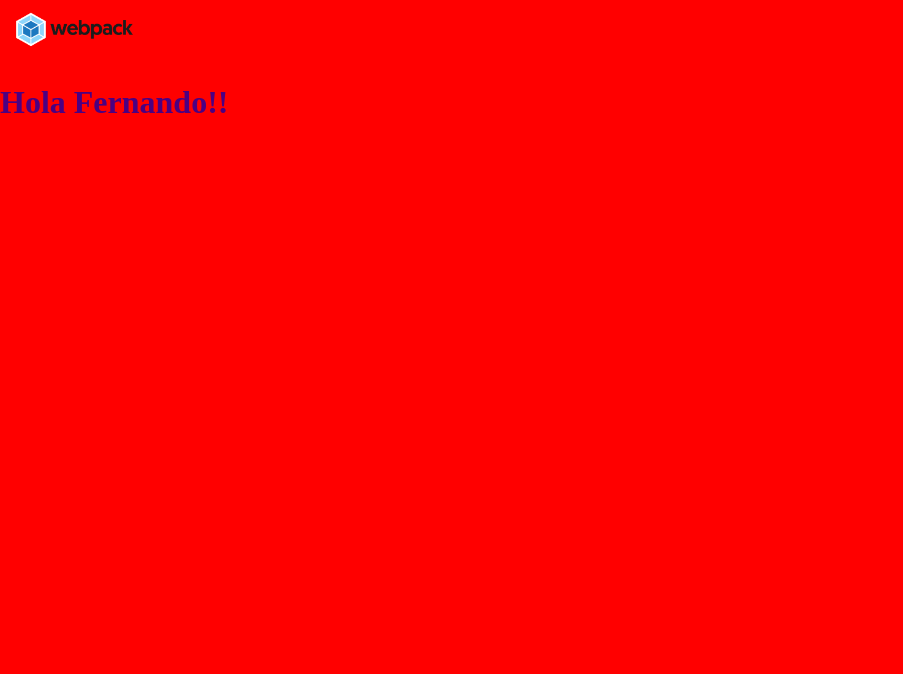
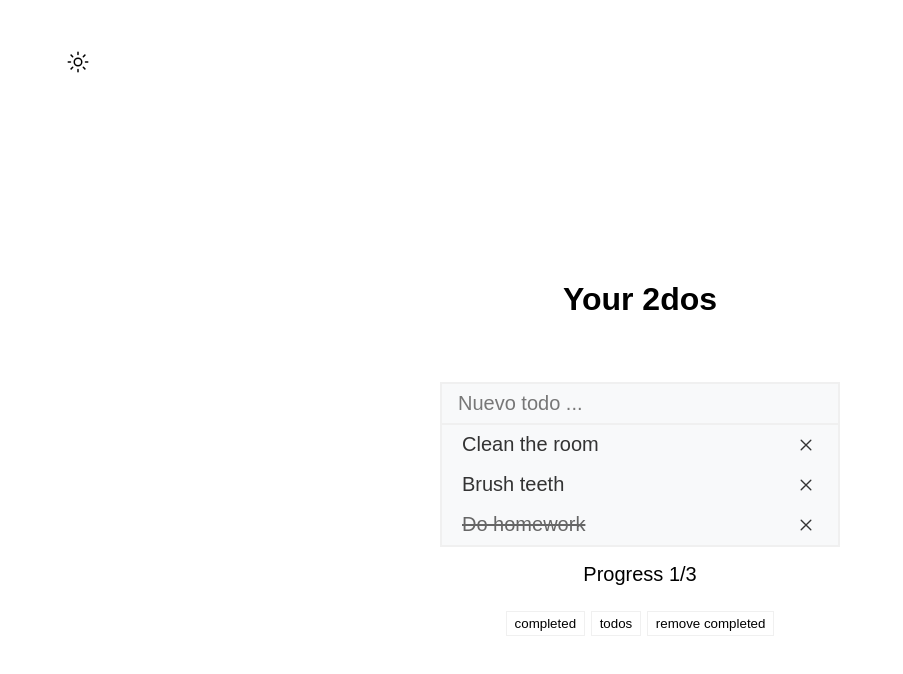
Before and after one commit to jjcoll/2dos, a website built with webpack: page src/index.html in a window 1280 px wide. Shown: the whole page, without its empty margins (0-903 px from the left). Built offline with nearby package versions, Linux system fonts and the light colour scheme.

Commit message:
added html css, and day night themes

```diff
--- a/src/index.html
+++ b/src/index.html
@@ -1,15 +1,53 @@
 <!DOCTYPE html>
 <html lang="en">
+
 <head>
   <meta charset="UTF-8">
   <meta http-equiv="X-UA-Compatible" content="IE=edge">
   <meta name="viewport" content="width=device-width, initial-scale=1.0">
+
+  <link rel="stylesheet" href="./styles.css">
   <title>Webpack</title>
 </head>
+
 <body>
-   <!-- COMENTARIO -->
-   <!-- COMENTARIO -->
-   <!-- COMENTARIO -->
-    <img src="assets/img/webpack-logo.png" alt="Webpack logo">
+  <div class="header">
+    <ion-icon class="theme-icon" name="sunny-outline"></ion-icon>
+  </div>
+  <div class="container">
+    <h1 class="heading-primary">Your 2dos</h1>
+    <div class="todo-container">
+      <div class="add-todos">
+        <input type="text" class="add-todo__input" name="new-todo" placeholder="Nuevo todo ...">
+      </div>
+      <div class="todo-list">
+        <div class="todo">
+          <p class="task-name">Clean the room</p>
+          <ion-icon class="close-icon" name="close-outline"></ion-icon>
+        </div>
+        <div class="todo">
+          <p class="task-name">Brush teeth</p>
+          <ion-icon class="close-icon" name="close-outline"></ion-icon>
+        </div>
+        <div class="todo">
+          <p class="task-name completed">Do homework</p>
+          <ion-icon class="close-icon" name="close-outline"></ion-icon>
+        </div>
+      </div>
+    </div>
+    <div class="list-footer">
+      <p class="progress">Progress 1/3</p>
+      <div class="filters">
+        <button class="filter-button" type="button">completed</button>
+        <button class="filter-button" type="button">todos</button>
+        <button class="filter-button" type="button">remove completed</button>
+      </div>
+    </div>
+  </div>
+
+  <!-- Import ionicons -->
+  <script type="module" src="https://unpkg.com/ionicons@5.5.2/dist/ionicons/ionicons.esm.js"></script>
+  <script nomodule src="https://unpkg.com/ionicons@5.5.2/dist/ionicons/ionicons.js"></script>
 </body>
+
 </html>
--- a/src/index.js
+++ b/src/index.js
@@ -1,7 +1,25 @@
 // Importar modulo -- necesito funcion saludar
-import {saludar} from './js/components'
 import './styles.css'
 
-const nombre = 'Fernando';
+const themeBtn = document.querySelector(".theme-icon")
+let theme = "d"
 
-saludar(nombre)
+themeBtn.addEventListener('click', () => {
+  if (theme === "d") {
+    themeBtn.setAttribute("name", "moon-outline")
+    theme = "n"
+    document.documentElement.style.setProperty('--background', '#1A1A1A');
+    document.documentElement.style.setProperty('--border', '#4D4D4D');
+    document.documentElement.style.setProperty('--text', '#FFFFFF');
+  } else {
+    themeBtn.setAttribute("name", "sunny-outline")
+    theme = "d"
+    document.documentElement.style.setProperty('--background', '#FFFFFF');
+    document.documentElement.style.setProperty('--border', '#F0F0F0');
+    document.documentElement.style.setProperty('--text', '#000000');
+  }
+})
+
+const toggleTheme = () => {
+
+};
--- a/src/js/components.js
+++ /dev/null
@@ -1,18 +0,0 @@
-import '../css/componentes.css';
-// import webpacklogo from '../assets/img/webpack-logo.png';
-
-// export -- necesarion para poder exportar codigo
-export const saludar = (nombre) => {
-  console.log('Creando etiqueta h1');
-
-  const h1 = document.createElement('h1');
-  h1.innerText = `Hola ${nombre}!!`;
-  document.body.append(h1)
-
-
-
-  // IMG  -- importar imagen
-  // const img = document.createElement('img');
-  // img.src = webpacklogo;
-  // document.body.append(img);
-}
--- a/src/styles.css
+++ b/src/styles.css
@@ -1,8 +1,173 @@
-html, body {
+* {
   margin: 0;
-  background-color: red;
+  padding: 0;
+  box-sizing: border-box;
 }
 
-img {
-  width: 150px;
+/*
+Dark mode:
+background:#1A1A1A
+border: #4D4D4D
+text: #FFFFFF
+
+Light mode:
+background: #FFFFFF
+border: #F0F0F0
+text: #000000
+ */
+
+/* Light */
+:root {
+  --background: #FFFFFF;
+  --border: #F0F0F0;
+  --text: #000000;
 }
+
+/* Dark */
+/* :root { */
+/*   --background: #1A1A1A; */
+/*   --border: #4D4D4D; */
+/*   --text: #FFFFFF; */
+/* } */
+
+body {
+  font-size: 20px;
+  color: var(--text);
+  font-family: sans-serif;
+  background-color: var(--background);
+}
+
+input {
+  font-size: 20px;
+  color: #333;
+  background-color: #f8f9fa;
+}
+
+input::placeholder {
+  color: #777;
+}
+
+input:focus {
+  outline: none;
+}
+
+input:focus-visible {
+  border-radius: 0px;
+}
+
+.container {
+  padding-top: 200px;
+  width: 800px;
+  margin: 0 auto;
+
+  display: flex;
+  justify-content: center;
+  align-items: center;
+  flex-direction: column;
+  gap: 64px;
+}
+
+.header {
+  width: 90%;
+  margin: 0 auto;
+  margin-top: 48px;
+}
+
+.theme-icon {
+  font-size: 24px;
+  color: var(--text);
+  /* border: solid 1px var(--text); */
+  padding: 2px;
+  border-radius: 50%;
+}
+
+.theme-icon:hover {
+  cursor: pointer;
+}
+
+.heading-primary {
+  font-size: 32px;
+}
+
+.todo-container {
+  width: 400px;
+  background-color: #f8f9fa;
+  color: #333;
+}
+
+.add-todos {
+  width: 100%;
+}
+
+.add-todo__input {
+  width: 100%;
+  padding: 8px 16px;
+  border: solid 2px var(--border);
+  border-bottom: solid 1px var(--border);
+}
+
+.todo-list {
+  border: solid 2px var(--border);
+  border-top: solid 1px var(--border);
+}
+
+.todo {
+  position: relative;
+
+  padding: 8px 20px;
+  display: flex;
+  width: 100%;
+  justify-content: space-between;
+}
+
+.task-name:hover {
+  cursor: pointer;
+}
+
+.completed {
+  text-decoration: line-through;
+  color: #666;
+}
+
+.completed:hover {
+  cursor: default;
+}
+
+.close-icon {
+  font-size: 22px;
+  border-radius: 50%;
+  padding: 1px;
+
+}
+
+.close-icon:hover {
+  cursor: pointer;
+  /* border: 1px solid #666; */
+  box-shadow: 0 0 0 1px #666 inset;
+}
+
+.list-footer {
+  display: flex;
+  flex-direction: column;
+  gap: 24px;
+  margin-top: -48px;
+}
+
+.progress {
+  text-align: center;
+}
+
+.filters {
+
+}
+
+.filter-button {
+  background-color: var(--background);
+  color: var(--text);
+  border: solid 1px var(--border);
+  padding: 4px 8px;
+}
+
+.filter-button:hover {
+  cursor: pointer;
+}
```
Also changed, not shown: 1 other file.
